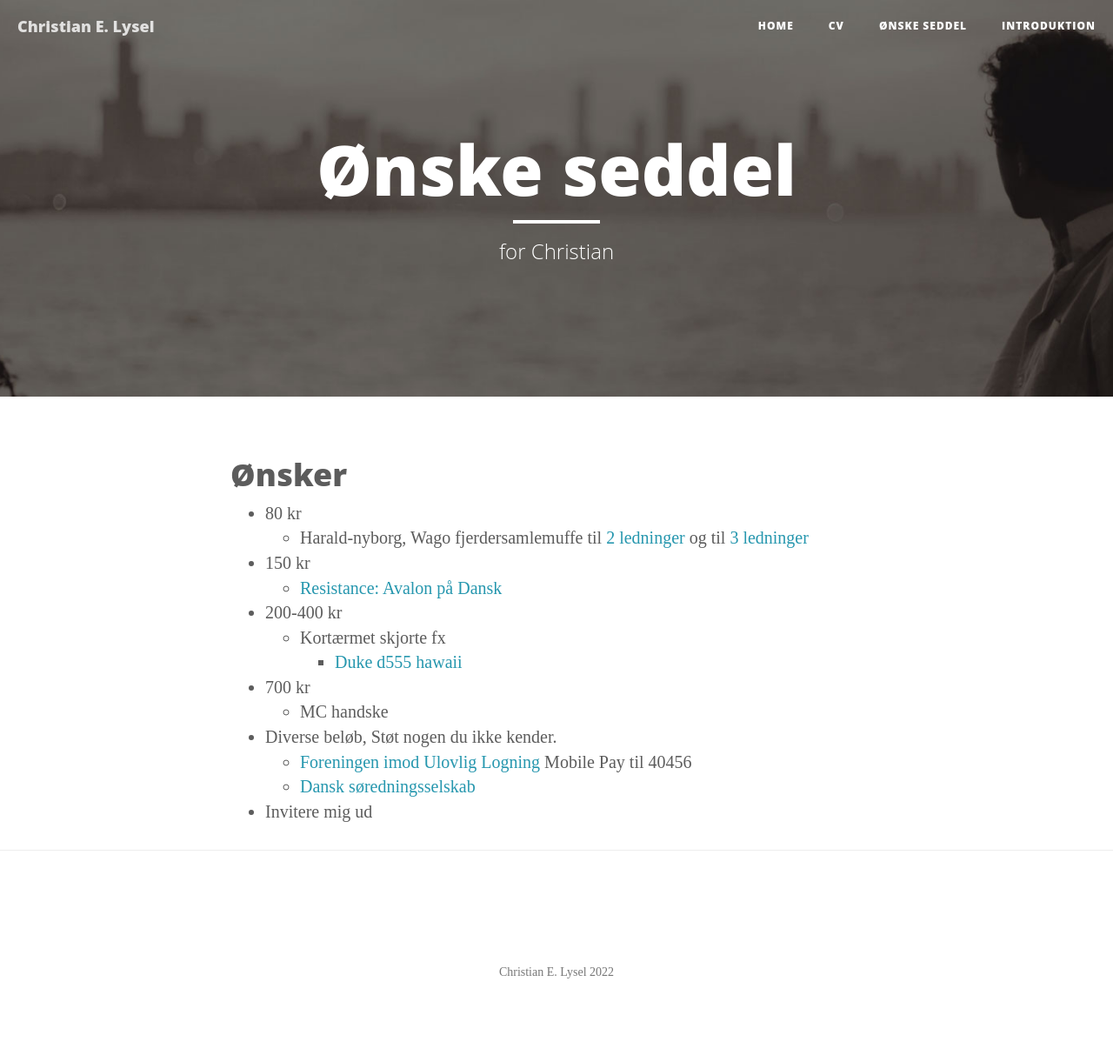
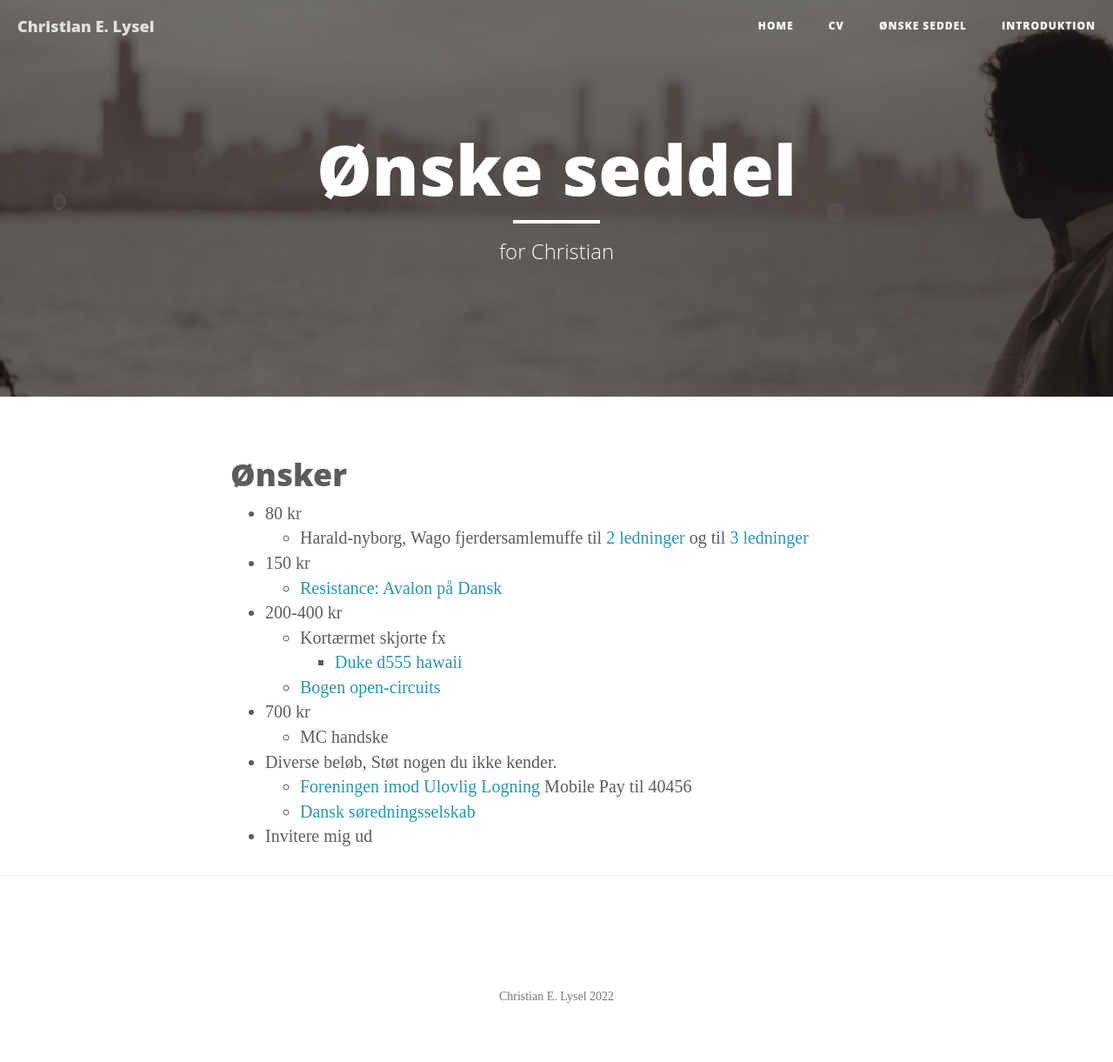
Before and after one commit to clysel/christian.lysel.net, a Jekyll site: the page built from gave.markdown, in a window 1280 px wide. Shown: the whole page at 87% size. Built offline with Jekyll 4.4.1, drawn with Linux system fonts in a browser that asks for light colours; before the commit the page ends 1193 px from its top, so only the background shows below that.

Commit message:
Update gave.markdown

```diff
--- a/gave.markdown
+++ b/gave.markdown
@@ -13,6 +13,7 @@ header-img: "img/about-bg.jpg"
 * 200-400 kr
   * Kortærmet skjorte fx
     * [Duke d555 hawaii](https://www.storedrenge.dk/herretoej-372/skjorter-239/skjorter-m-korte-aermer-332/hvid-hawaii-skjorte-k-ae-kamro-27484.html)
+  * [Bogen open-circuits](https://nostarch.com/open-circuits)
 * 700 kr
   * MC handske
 
```
